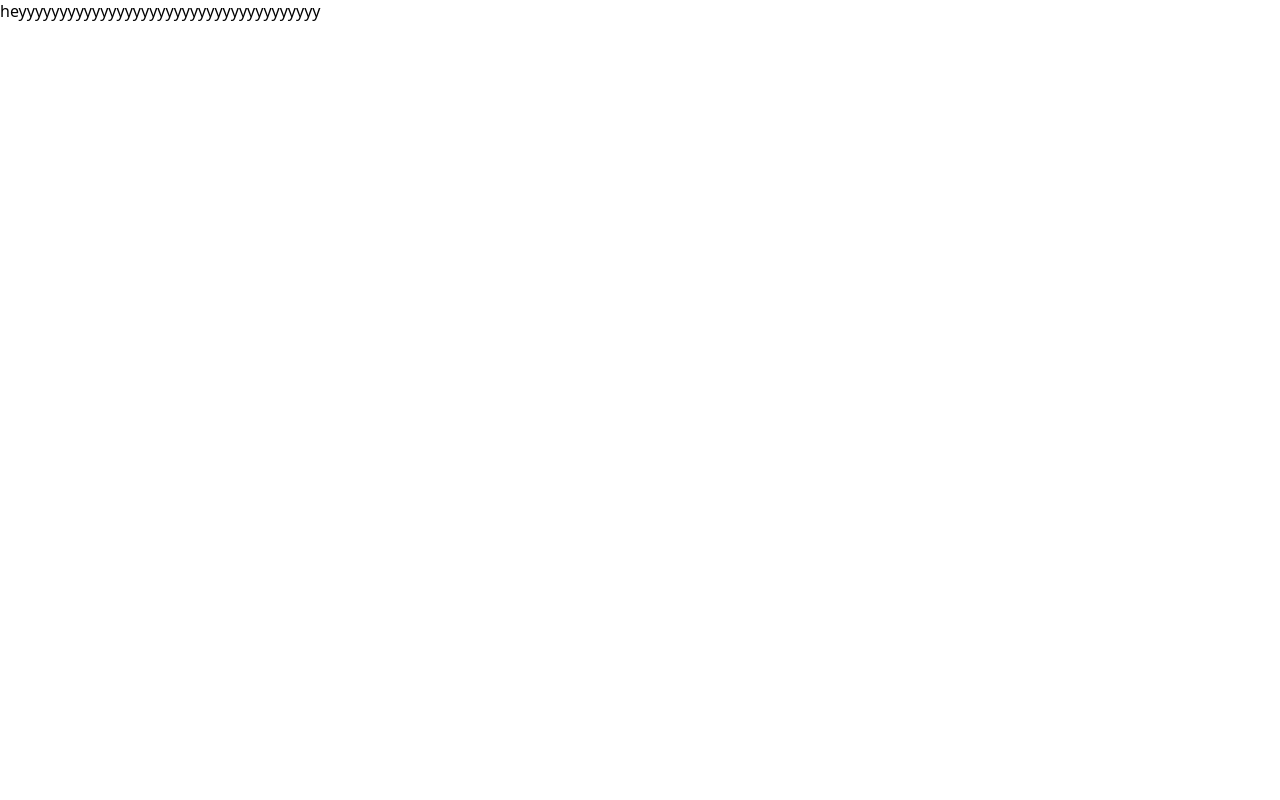
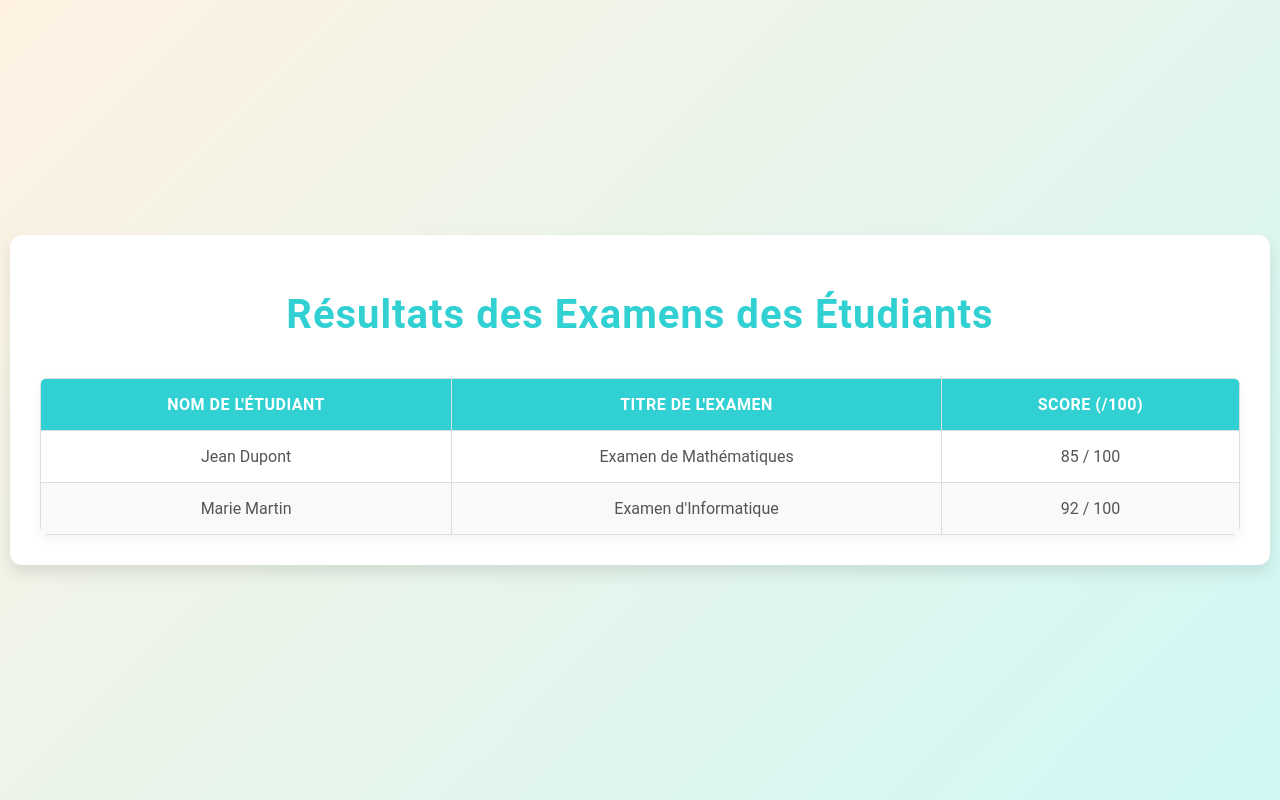
Before and after one commit to Heva3/Online-Exam-plateforme-, a plain HTML site: page Frontend/PAGES/results.html in a window 1280 px wide. Drawn offline with Linux system fonts and the light colour scheme.

Commit message:
UI results page

```diff
--- /dev/null
+++ b/Frontend/CSS/resultsexam.css
@@ -0,0 +1,146 @@
+/* Style général */
+body {
+  font-family: "Roboto", sans-serif;
+  background-color: #fff2e2;
+  color: #333;
+  margin: 0;
+  padding: 0;
+  display: flex;
+  justify-content: center;
+  align-items: center;
+  height: 100vh;
+  background: linear-gradient(135deg, #fff2e2 0%, #d0f8f5 100%);
+}
+
+/* Conteneur principal */
+.container {
+  width: 100%;
+  max-width: 1200px;
+  padding: 30px;
+  background-color: white;
+  box-shadow: 0 8px 16px rgba(0, 0, 0, 0.1);
+  border-radius: 12px;
+  text-align: center;
+}
+
+h1 {
+  font-size: 2.5rem;
+  color: #30d0d3;
+  margin-bottom: 30px;
+  font-weight: 600;
+  letter-spacing: 1px;
+}
+
+/* Message de chargement */
+.loading {
+  font-size: 1.2rem;
+  color: #30d0d3;
+  font-weight: bold;
+  margin-bottom: 30px;
+  display: inline-block;
+  animation: loadingAnimation 1.5s infinite ease-in-out;
+}
+
+@keyframes loadingAnimation {
+  0% {
+    opacity: 0.5;
+  }
+  50% {
+    opacity: 1;
+  }
+  100% {
+    opacity: 0.5;
+  }
+}
+
+/* Style du tableau */
+table {
+  width: 100%;
+  margin-top: 40px;
+  border-collapse: collapse;
+  box-shadow: 0 4px 12px rgba(0, 0, 0, 0.05);
+  border-radius: 8px;
+  overflow: hidden;
+}
+
+th,
+td {
+  padding: 16px;
+  text-align: center;
+  border: 1px solid #ddd;
+  font-size: 1rem;
+  font-weight: 400;
+}
+
+th {
+  background-color: #30d0d3;
+  color: white;
+  font-weight: 600;
+  text-transform: uppercase;
+  letter-spacing: 0.5px;
+}
+
+tr:nth-child(even) {
+  background-color: #f9f9f9;
+}
+
+tr:hover {
+  background-color: #d4d4d4;
+  cursor: pointer;
+  transform: translateY(-3px);
+  transition: transform 0.3s ease;
+}
+
+td {
+  color: #555;
+}
+
+/* Design responsive */
+@media (max-width: 768px) {
+  table {
+    font-size: 0.95rem;
+  }
+
+  th,
+  td {
+    padding: 14px;
+  }
+
+  h1 {
+    font-size: 2rem;
+  }
+}
+
+@media (max-width: 480px) {
+  h1 {
+    font-size: 1.8rem;
+  }
+
+  table {
+    font-size: 0.85rem;
+  }
+
+  th,
+  td {
+    padding: 10px;
+  }
+}
+
+/* Effet de transition pour le chargement de données */
+@media (prefers-reduced-motion: no-preference) {
+  #loading {
+    animation: fadeInOut 1.5s infinite ease-in-out;
+  }
+
+  @keyframes fadeInOut {
+    0% {
+      opacity: 0.5;
+    }
+    50% {
+      opacity: 1;
+    }
+    100% {
+      opacity: 0.5;
+    }
+  }
+}
--- /dev/null
+++ b/Frontend/JS/resultsexam.js
@@ -0,0 +1,27 @@
+// Simule le chargement des résultats
+document.addEventListener("DOMContentLoaded", function () {
+  const loadingElement = document.getElementById("loading");
+  const resultsTableBody = document.querySelector("#results-table tbody");
+
+  // Simuler un délai de chargement de 2 secondes
+  setTimeout(() => {
+    loadingElement.style.display = "none"; // Masquer le message de chargement
+
+    // Données simulées des résultats
+    const results = [
+      { name: "Jean Dupont", examTitle: "Examen de Mathématiques", score: 85 },
+      { name: "Marie Martin", examTitle: "Examen d'Informatique", score: 92 },
+    ];
+
+    // Ajouter les résultats au tableau
+    results.forEach((result) => {
+      const row = document.createElement("tr");
+      row.innerHTML = `
+          <td>${result.name}</td>
+          <td>${result.examTitle}</td>
+          <td>${result.score} / 100</td>
+        `;
+      resultsTableBody.appendChild(row);
+    });
+  }, 2000); // Simule un délai de 2 secondes
+});
--- a/Frontend/PAGES/results.html
+++ b/Frontend/PAGES/results.html
@@ -1,12 +1,33 @@
 <!DOCTYPE html>
-<html lang="en">
-<head>
-    <meta charset="UTF-8">
-    <meta name="viewport" content="width=device-width, initial-scale=1.0">
-    <title>Document</title>
-    <link rel="stylesheet" href="../css/style.css" />
-</head>
-<body>
-    <p>heyyyyyyyyyyyyyyyyyyyyyyyyyyyyyyyyyyyyy</p>
-</body>
+<html lang="fr">
+  <head>
+    <meta charset="UTF-8" />
+    <meta name="viewport" content="width=device-width, initial-scale=1.0" />
+    <title>Résultats des Examens</title>
+    <link rel="stylesheet" href="../CSS/resultsexam.css" />
+  </head>
+  <body>
+    <div class="container">
+      <h1>Résultats des Examens des Étudiants</h1>
+
+      <!-- État de chargement simulé -->
+      <div id="loading" class="loading">Chargement des résultats...</div>
+
+      <!-- Tableau des résultats -->
+      <table id="results-table">
+        <thead>
+          <tr>
+            <th>Nom de l'Étudiant</th>
+            <th>Titre de l'Examen</th>
+            <th>Score (/100)</th>
+          </tr>
+        </thead>
+        <tbody>
+          <!-- Les lignes de données seront ajoutées dynamiquement -->
+        </tbody>
+      </table>
+    </div>
+
+    <script src="../JS/resultsexam.js"></script>
+  </body>
 </html>
```
